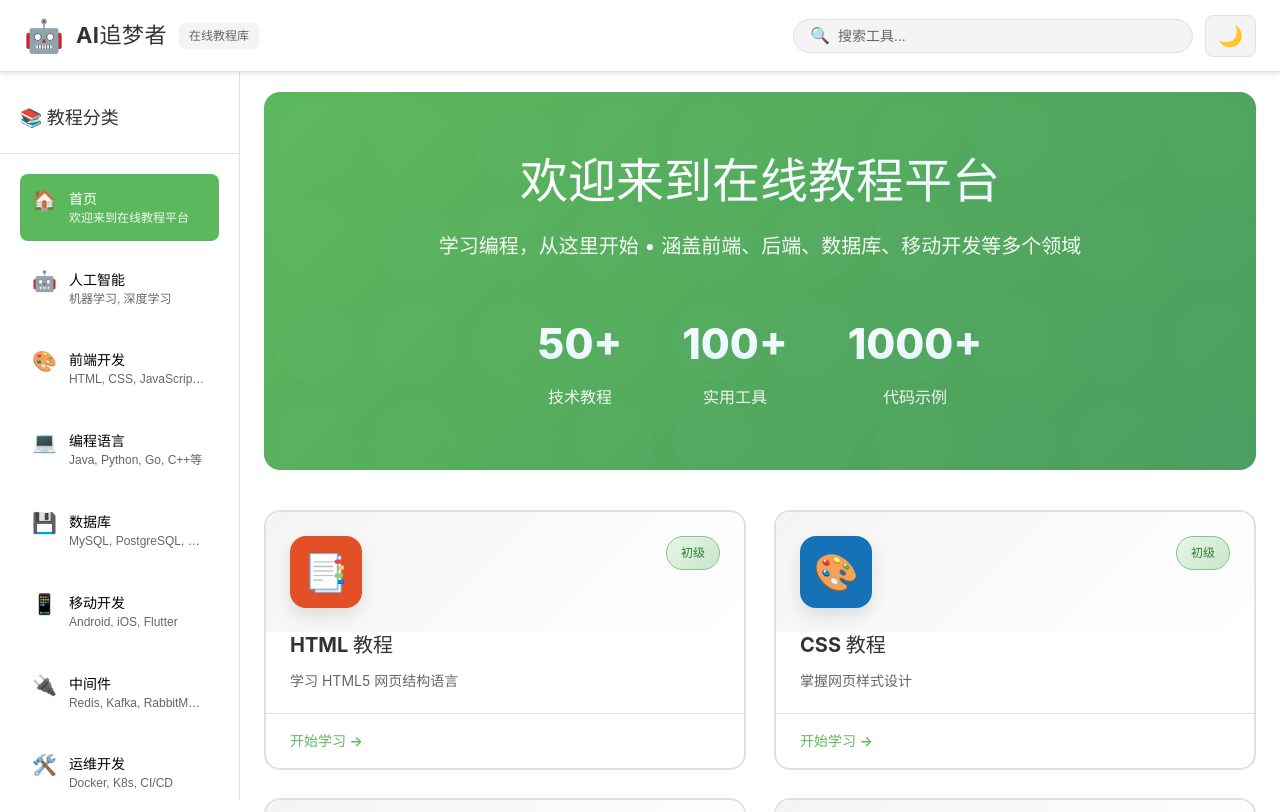
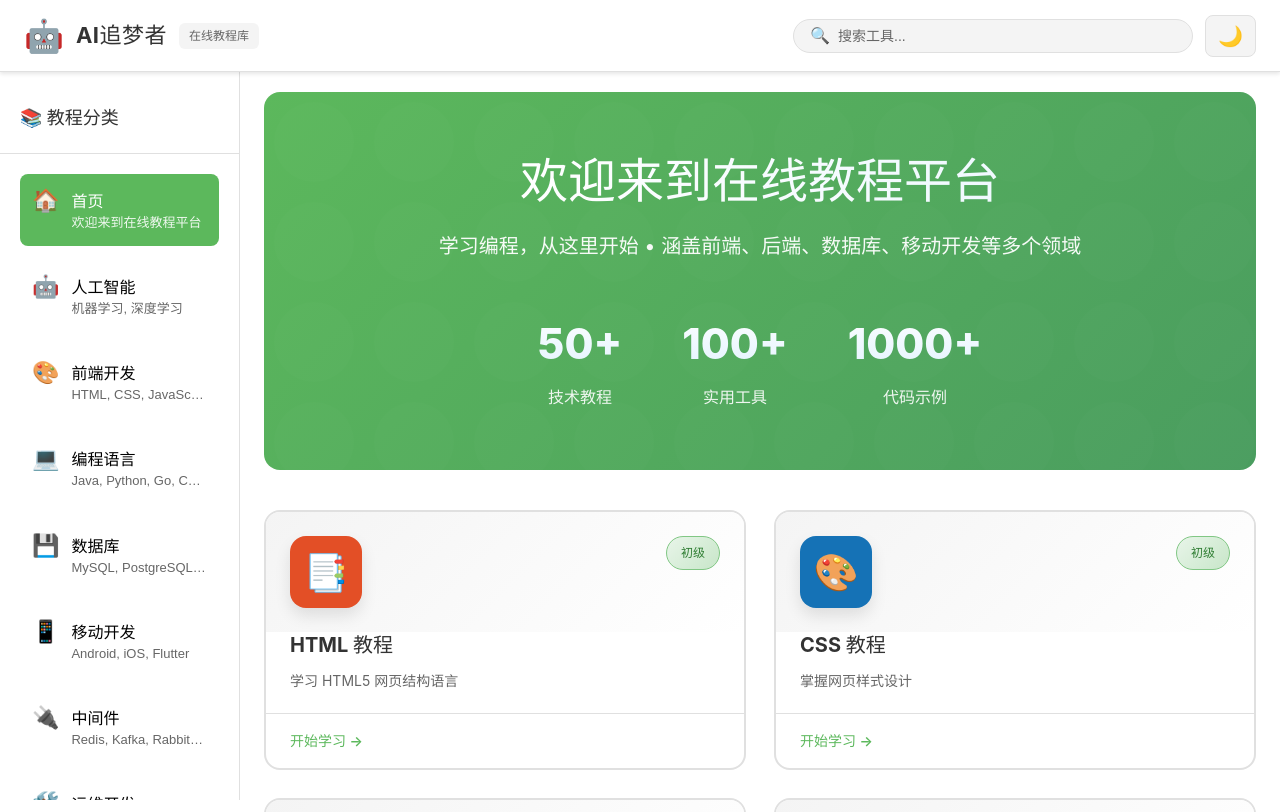
Before and after one commit to Edison0621/powertools, a Vue app: page / in a window 1280 px wide. Shown: the top 812 px of the page. Built offline with nearby package versions, Linux system fonts and the light colour scheme.

Commit message:
调整字体大小

```diff
--- a/src/App.vue
+++ b/src/App.vue
@@ -1141,7 +1141,7 @@ body {
 }
 
 .nav-icon {
-  font-size: 20px;
+  font-size: 22px;
   flex-shrink: 0;
 }
 
@@ -1151,7 +1151,7 @@ body {
 }
 
 .nav-name {
-  font-size: 14px;
+  font-size: 16px;
   font-weight: 600;
   margin-bottom: 2px;
   white-space: nowrap;
@@ -1160,7 +1160,7 @@ body {
 }
 
 .nav-desc {
-  font-size: 12px;
+  font-size: 13px;
   color: var(--text-secondary);
   line-height: 1.4;
   white-space: nowrap;
@@ -1204,7 +1204,7 @@ body {
   transition: all 0.2s;
   text-align: left;
   width: 100%;
-  font-size: 13px;
+  font-size: 14px;
   color: var(--text-color);
 }
 
@@ -1251,7 +1251,7 @@ body {
 }
 
 .sub-nav-count {
-  font-size: 11px;
+  font-size: 12px;
   opacity: 0.7;
   margin-left: auto;
 }
@@ -1275,7 +1275,7 @@ body {
   cursor: pointer;
   transition: all 0.2s;
   text-align: left;
-  font-size: 12px;
+  font-size: 13px;
   color: var(--text-color);
   margin-bottom: 4px;
 }
```
